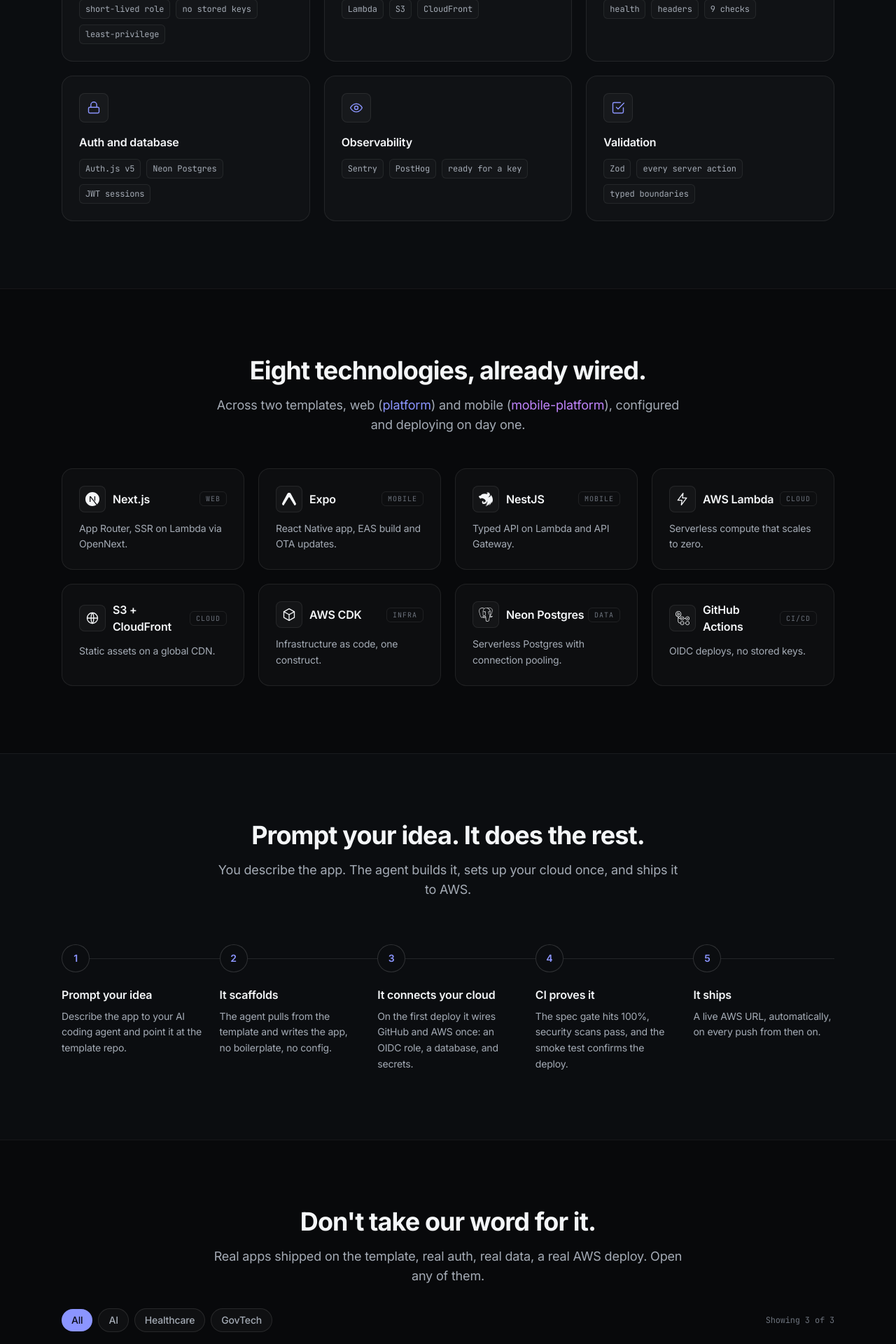
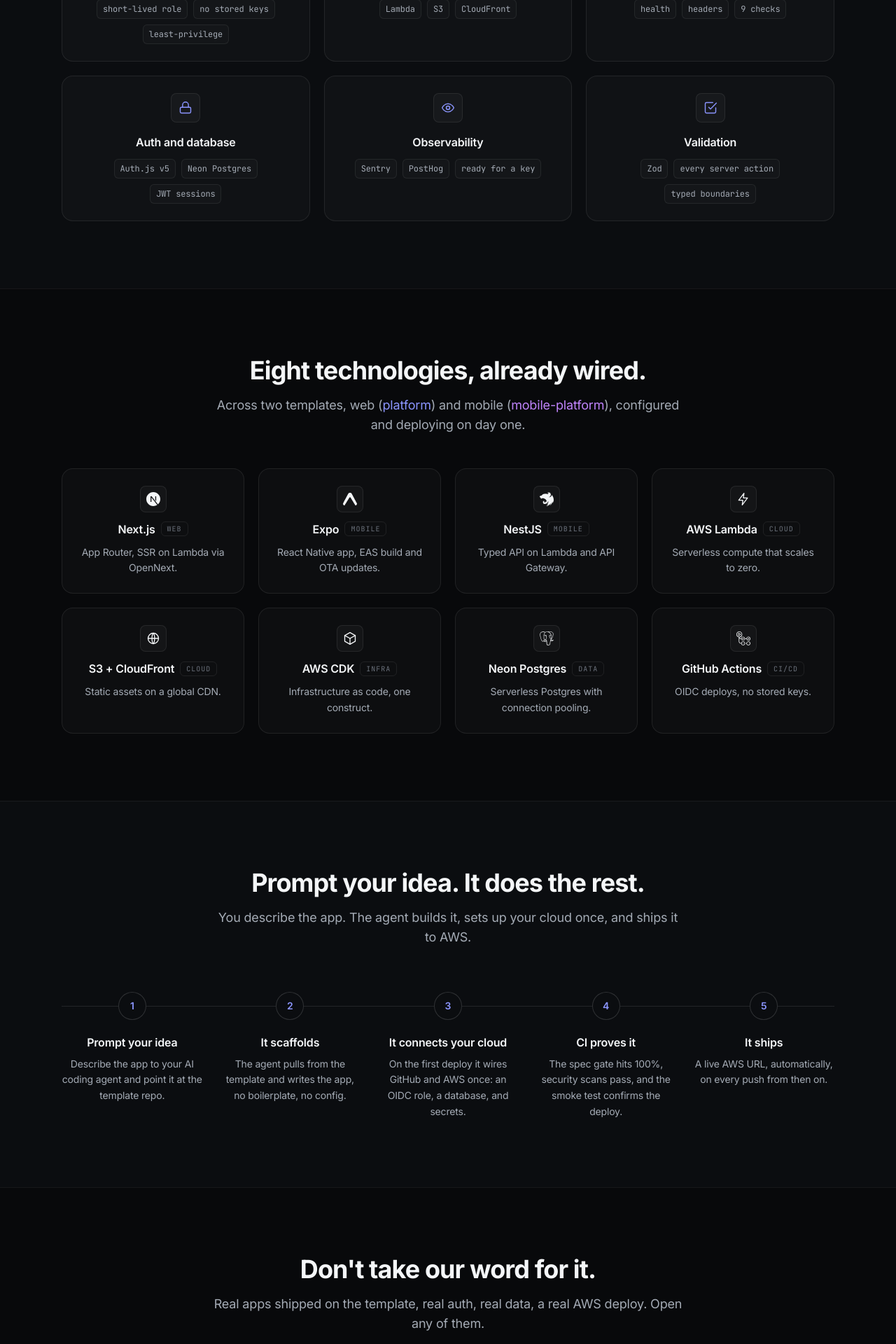
Before and after one commit to elleskay/platform-site, a Next.js app: page /platform-site/ in a window 1280 px wide. Shown: the part 1540-3460 px from the top of the page at 70% size. Built offline with nearby package versions, Linux system fonts and the light colour scheme.

Commit message:
Center card content and remaining left-aligned bits
Center the Feature, Stacks, and Gallery card content, the How steps,
and the gallery filter row, so the whole page reads centered.

```diff
--- a/app/components/Gallery.tsx
+++ b/app/components/Gallery.tsx
@@ -26,7 +26,7 @@
           <p className="mt-4 text-lg text-[var(--color-muted)]">Real apps shipped on the template, real auth, real data, a real AWS deploy. Open any of them.</p>
         </div>
 
-        <div className="mt-8 flex flex-wrap items-center gap-2">
+        <div className="mt-8 flex flex-wrap items-center justify-center gap-2">
           {CATS.map((c) => (
             <button
               key={c}
@@ -41,7 +41,7 @@
               {c}
             </button>
           ))}
-          <span className="mono ml-auto text-xs text-[var(--color-faint)]">Showing {apps.length} of {APPS.length}</span>
+          <span className="mono text-xs text-[var(--color-faint)]">Showing {apps.length} of {APPS.length}</span>
         </div>
 
         <div className="mt-6 grid gap-5 sm:grid-cols-2 lg:grid-cols-3">
@@ -53,11 +53,11 @@
                   <span className="h-1.5 w-1.5 rounded-full bg-[var(--color-ok)]" /> Live
                 </span>
               </a>
-              <div className="flex flex-1 flex-col p-5">
+              <div className="flex flex-1 flex-col p-5 text-center">
                 <div className="mono text-[11px] font-semibold uppercase tracking-[0.12em]" style={{ color: a.color }}>{a.tag}</div>
                 <h3 className="mt-2 font-semibold">{a.name}</h3>
                 <p className="mt-1.5 flex-1 text-sm leading-relaxed text-[var(--color-muted)]">{a.note}</p>
-                <div className="mt-5 flex items-center gap-3">
+                <div className="mt-5 flex items-center justify-center gap-3">
                   <a href={a.live} className="rounded-lg bg-[var(--color-accent)] px-4 py-2 text-sm font-semibold text-[#0a0b16] transition-colors hover:bg-[var(--color-accent-strong)]">Demo</a>
                   <a href={a.repo} className="text-sm font-medium text-[var(--color-muted)] transition-colors hover:text-[var(--color-ink)]">Repo</a>
                 </div>
--- a/app/page.tsx
+++ b/app/page.tsx
@@ -129,12 +129,12 @@
         </div>
         <div className="mt-12 grid gap-5 sm:grid-cols-2 lg:grid-cols-3">
           {items.map(([icon, t, tags]) => (
-            <div key={t} className="card card-hover p-6">
-              <span className="inline-flex rounded-lg border border-white/[0.08] bg-white/[0.03] p-2.5">
+            <div key={t} className="card card-hover p-6 text-center">
+              <span className="mx-auto inline-flex rounded-lg border border-white/[0.08] bg-white/[0.03] p-2.5">
                 <FeatureIcon name={icon} />
               </span>
               <h3 className="mt-4 font-semibold">{t}</h3>
-              <div className="mono mt-3 flex flex-wrap gap-2 text-[12px]">
+              <div className="mono mt-3 flex flex-wrap justify-center gap-2 text-[12px]">
                 {tags.map((tag) => (
                   <span key={tag} className="rounded-md border border-white/[0.07] bg-white/[0.02] px-2 py-1 text-[var(--color-muted)]">{tag}</span>
                 ))}
@@ -191,15 +191,13 @@
         </div>
         <div className="mt-12 grid gap-5 sm:grid-cols-2 lg:grid-cols-4">
           {stacks.map(([name, kind, note, icon]) => (
-            <div key={name} className="card card-hover p-6">
-              <div className="flex items-center justify-between">
-                <div className="flex items-center gap-2.5">
-                  <span className="inline-flex rounded-lg border border-white/[0.08] bg-white/[0.03] p-2"><TechIcon name={icon} /></span>
-                  <span className="font-semibold">{name}</span>
-                </div>
+            <div key={name} className="card card-hover p-6 text-center">
+              <span className="mx-auto inline-flex rounded-lg border border-white/[0.08] bg-white/[0.03] p-2"><TechIcon name={icon} /></span>
+              <div className="mt-3 flex items-center justify-center gap-2">
+                <span className="font-semibold">{name}</span>
                 <span className="mono rounded-md border border-white/[0.08] px-2 py-0.5 text-[10px] uppercase tracking-[0.1em] text-[var(--color-faint)]">{kind}</span>
               </div>
-              <p className="mt-3 text-sm leading-relaxed text-[var(--color-muted)]">{note}</p>
+              <p className="mt-2.5 text-sm leading-relaxed text-[var(--color-muted)]">{note}</p>
             </div>
           ))}
         </div>
@@ -227,8 +225,8 @@
         <div className="relative mt-16 grid gap-10 md:grid-cols-5 md:gap-6">
           <div className="absolute left-0 right-0 top-5 hidden h-px bg-white/10 md:block" />
           {steps.map(([t, body], i) => (
-            <div key={t} className="relative text-center md:text-left">
-              <div className="relative z-10 mx-auto grid h-10 w-10 place-items-center rounded-full border border-white/15 bg-[var(--color-bg-2)] text-sm font-semibold text-[var(--color-accent)] md:mx-0">{i + 1}</div>
+            <div key={t} className="relative text-center">
+              <div className="relative z-10 mx-auto grid h-10 w-10 place-items-center rounded-full border border-white/15 bg-[var(--color-bg-2)] text-sm font-semibold text-[var(--color-accent)]">{i + 1}</div>
               <h3 className="mt-5 font-semibold">{t}</h3>
               <p className="mt-2 text-sm leading-relaxed text-[var(--color-muted)]">{body}</p>
             </div>
```
